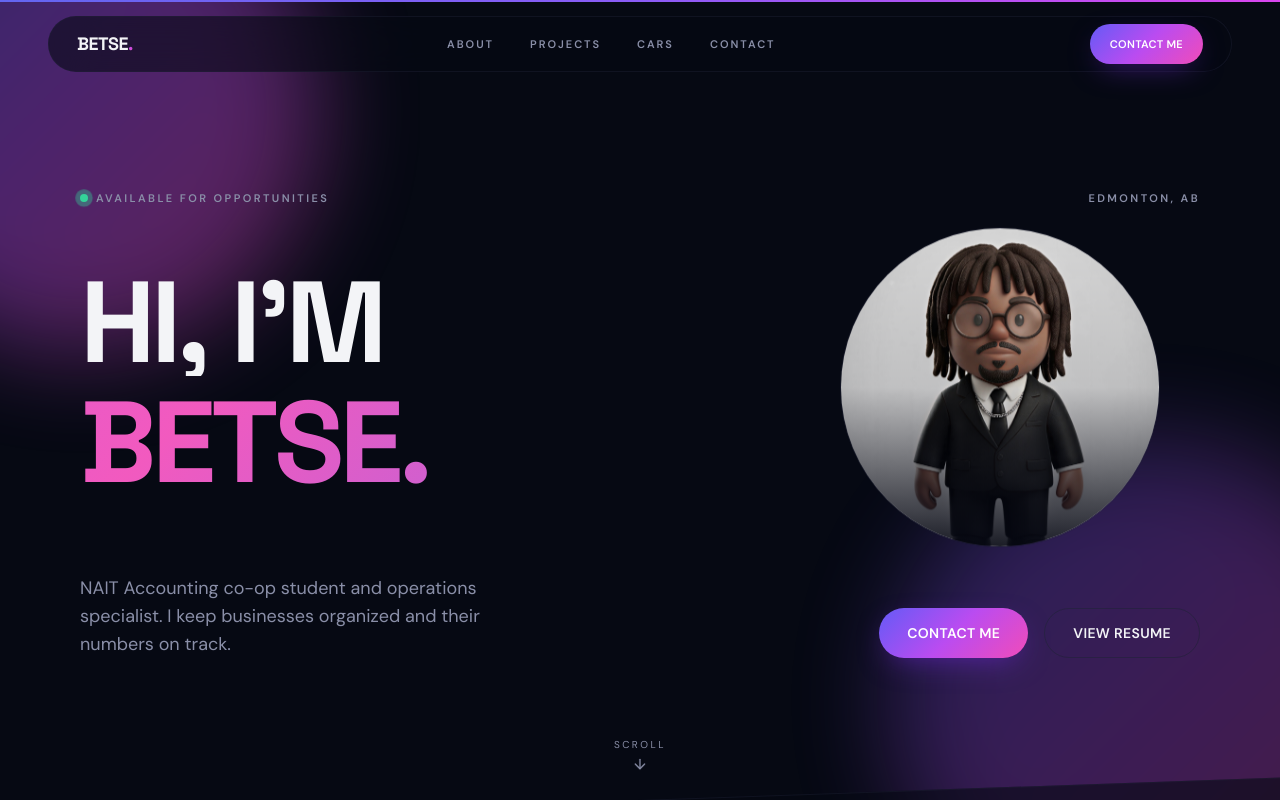
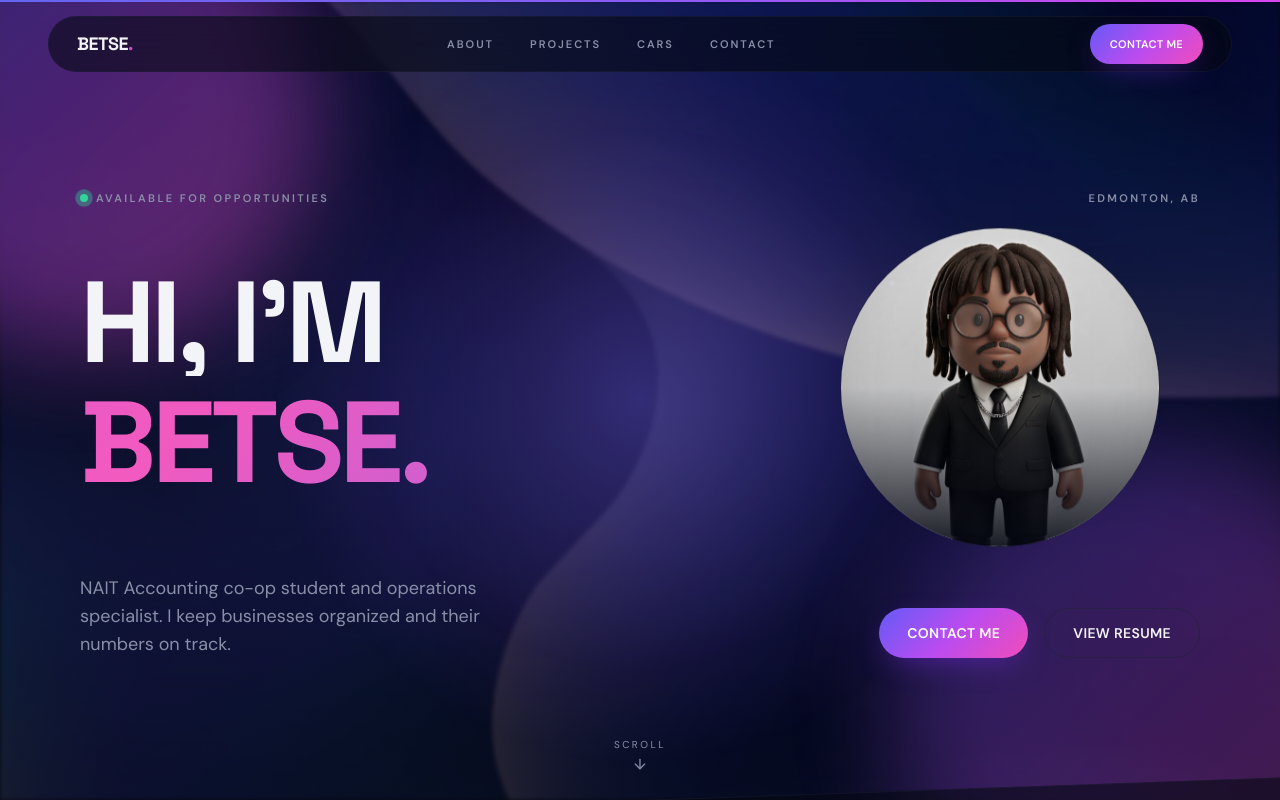
Before and after one commit to RoomiestBetse/my-protfolio, a React (Vite) app: page / in a window 1280 px wide. Shown: the top 800 px of the page. Built offline with nearby package versions, Linux system fonts and the light colour scheme; the HTML template or start-up script is replaced by a standard one.

Commit message:
Make body transparent so fixed bg layers show through

```diff
--- a/src/index.css
+++ b/src/index.css
@@ -60,8 +60,11 @@
     @apply border-border;
   }
 
-  html, body {
+  html {
     background: hsl(var(--background));
+  }
+  body {
+    background: transparent;
   }
 
   body {
```
